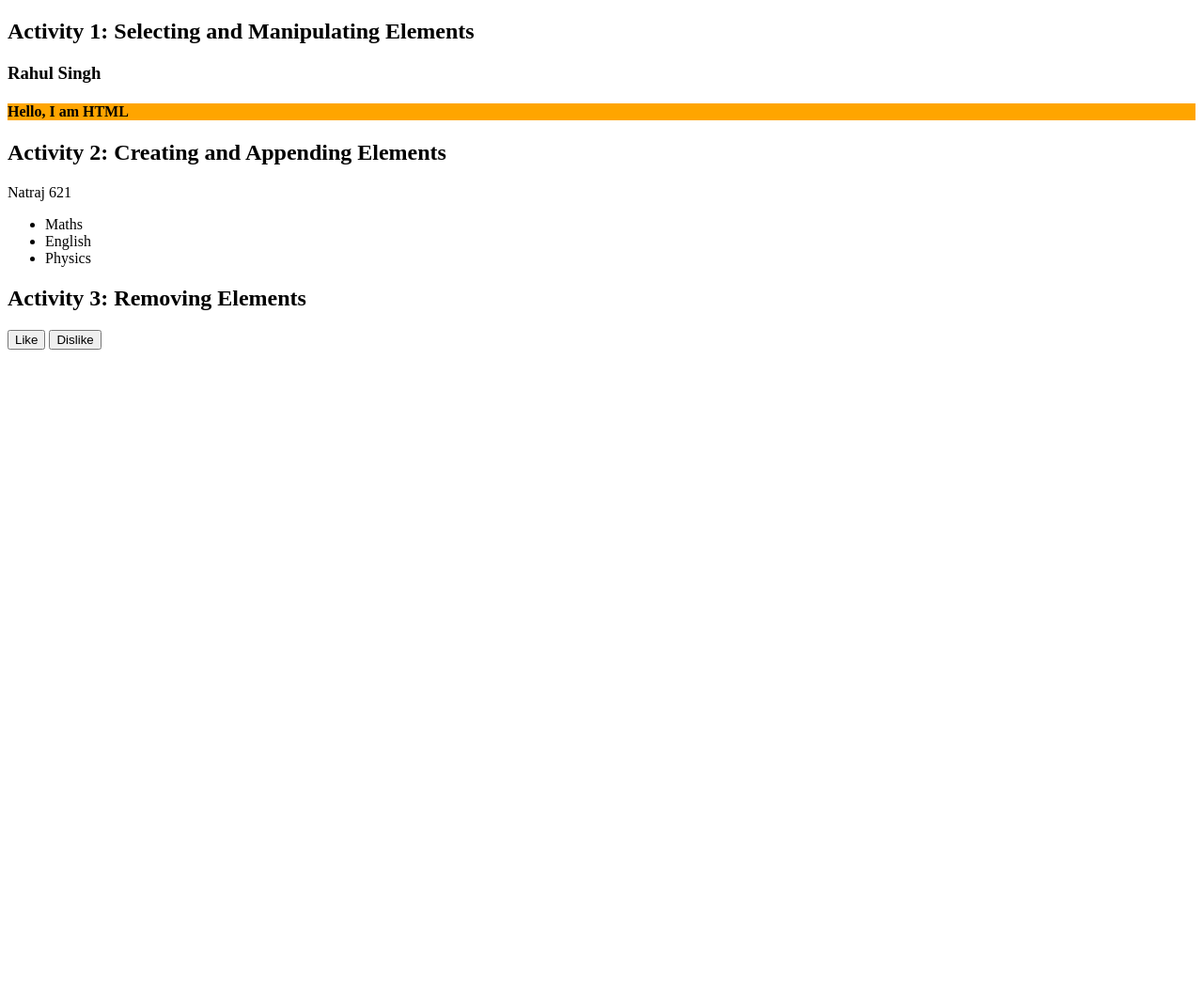
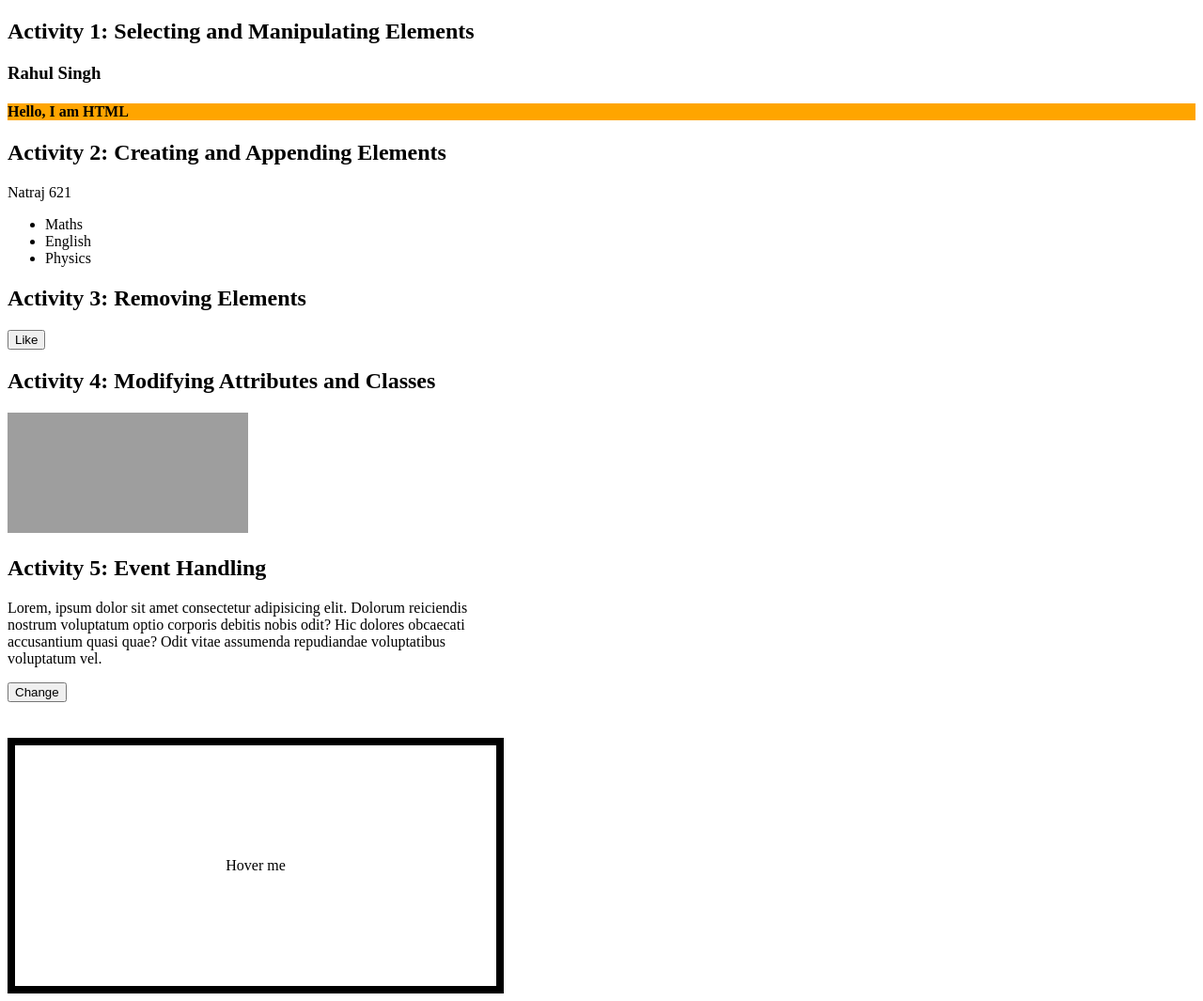
Before and after one commit to opdsbanasya/30daysWithJs, a plain HTML site: page day9/day9.html in a window 1280 px wide. Shown: the whole page at 94% size. Before the commit the page ends 800 px from the top, so only its background shows below. Drawn offline with Linux system fonts and the light colour scheme; grey boxes are pictures that could not be loaded.

Commit message:
day 9 completed

```diff
--- a/day9/day9.html
+++ b/day9/day9.html
@@ -4,6 +4,26 @@
     <meta charset="UTF-8">
     <meta name="viewport" content="width=device-width, initial-scale=1.0">
     <title>Day 9</title>
+    <style>
+        .square{
+            width: 10vw;
+            height: 10vw;
+            object-fit: cover;
+        }
+        .rectangle{
+            width: 20vw;
+            height: 10vw;
+            object-fit: cover;
+        }
+        #mouse{
+            width:40vw;
+            height: 20vw;
+            border: 8px solid black;
+            margin-top: 3vw;
+            display: grid;
+            place-items: center;
+        }
+    </style>
 </head>
 <body>
     <section>
@@ -21,7 +41,18 @@
     <section>
         <h1>Activity 3: Removing Elements</h1>
         <button>Like</button>
-        <button>Dislike</button>
+        <button id="dislikebtn">Dislike</button>
+        <button>share</button>
+    </section>
+    <section>
+        <h1>Activity 4: Modifying Attributes and Classes</h1>
+        <img class="square" src="" alt="">
+    </section>
+    <section>
+        <h1>Activity 5: Event Handling</h1>
+        <p style="width:40vw" id="paraChange">Lorem, ipsum dolor sit amet consectetur adipisicing elit. Dolorum reiciendis nostrum voluptatum optio corporis debitis nobis odit? Hic dolores obcaecati accusantium quasi quae? Odit vitae assumenda repudiandae voluptatibus voluptatum vel.</p>
+        <button id="change">Change</button>
+        <div id="mouse">Hover me</div>
     </section>
 
 
--- a/day9/day9.js
+++ b/day9/day9.js
@@ -22,13 +22,32 @@
 
 // Activity 3: Removing Elements
     // Task 5: Select an HTML element and remove it from the DOM.
+    document.querySelector("#dislikebtn").remove();
+
     // Task 6: Remove the last child of a specific HTML element.
+    document.querySelectorAll("button")[1].remove();
+
 // Activity 4: Modifying Attributes and Classes
     // Task 7: Select an HTML element and change one of its attributes (e.g., src of an img tag).
+    let img = document.querySelector("img");
+    img.src = "https://images.unsplash.com/photo-1676188114945-efdc6d290dbb?w=500&auto=format&fit=crop&q=60&ixlib=rb-4.0.3&ixid=M3wxMjA3fDB8MHxmZWF0dXJlZC1waG90b3MtZmVlZHwxOXx8fGVufDB8fHx8fA%3D%3D";
+
     // Task 8: Add and remove a CSS class to/from an HTML element.
+    img.classList.add("rectangle");
+    img.classList.remove("sqaure");
+
+
 // Activity 5: Event Handling
     // Task 9: Add a click event listener to a button that changes the text content of a paragraph.
+    document.querySelector("#change").addEventListener("click",()=>{
+        document.querySelector("#paraChange").textContent = "The Astrophysical Journal is an open access journal devoted to recent developments, discoveries, and theories in astronomy and astrophysics. Publications in ApJ constitute significant new research that is directly relevant to astrophysical applications, whether based on observational results or on theoretical insights or modeling."
+    })
     // Task 10: Add a mouseover event listener to an element that changes its border color.
+    const mouseElement = document.querySelector("#mouse");
+    mouseElement.addEventListener("mouseover",()=>{
+        mouseElement.style.borderColor = "purple";
+        console.log(mouseElement.style.borderColor)
+    })
 // Feature Request:
     // Text Content Manipulation Script: Write a script that selects an HTML element by its ID and changes its text content.
     // Element Creation Script: Create a script that demonstrates creating a new div element and appending it to the body.
```
